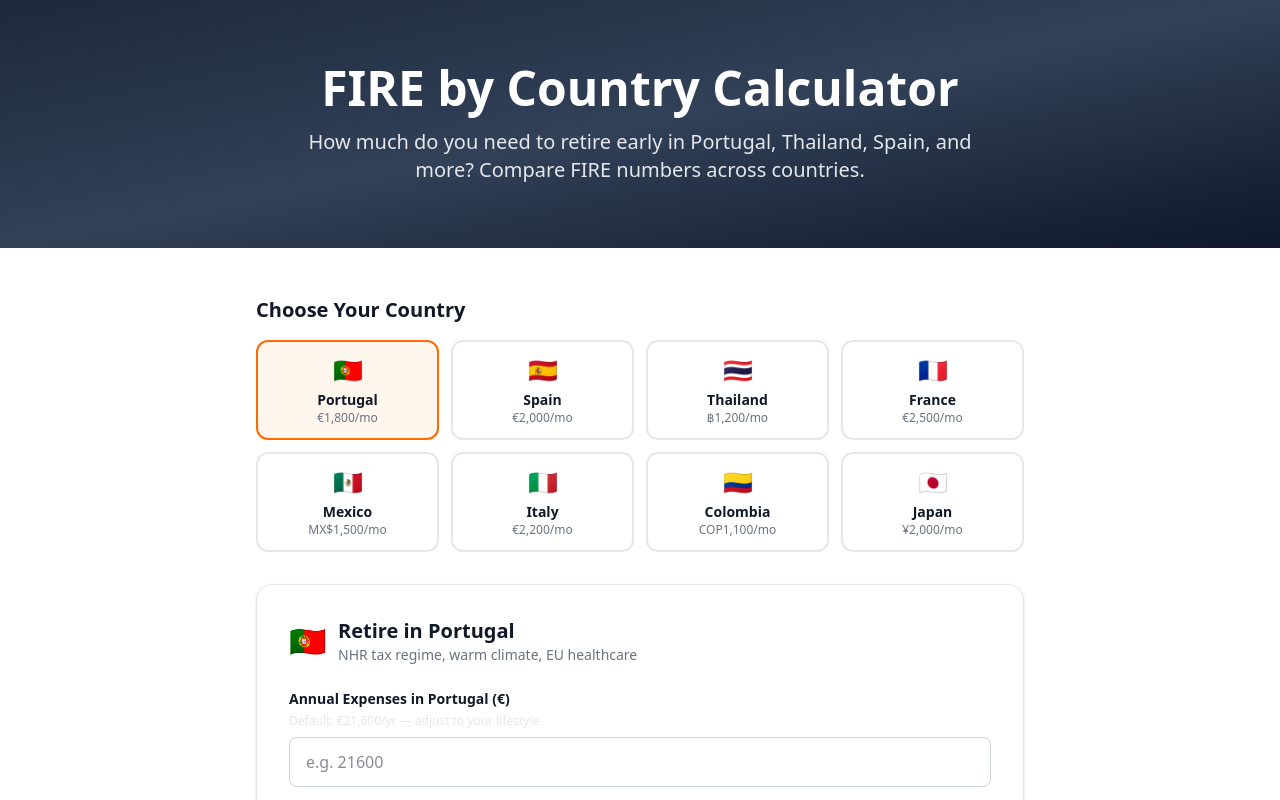
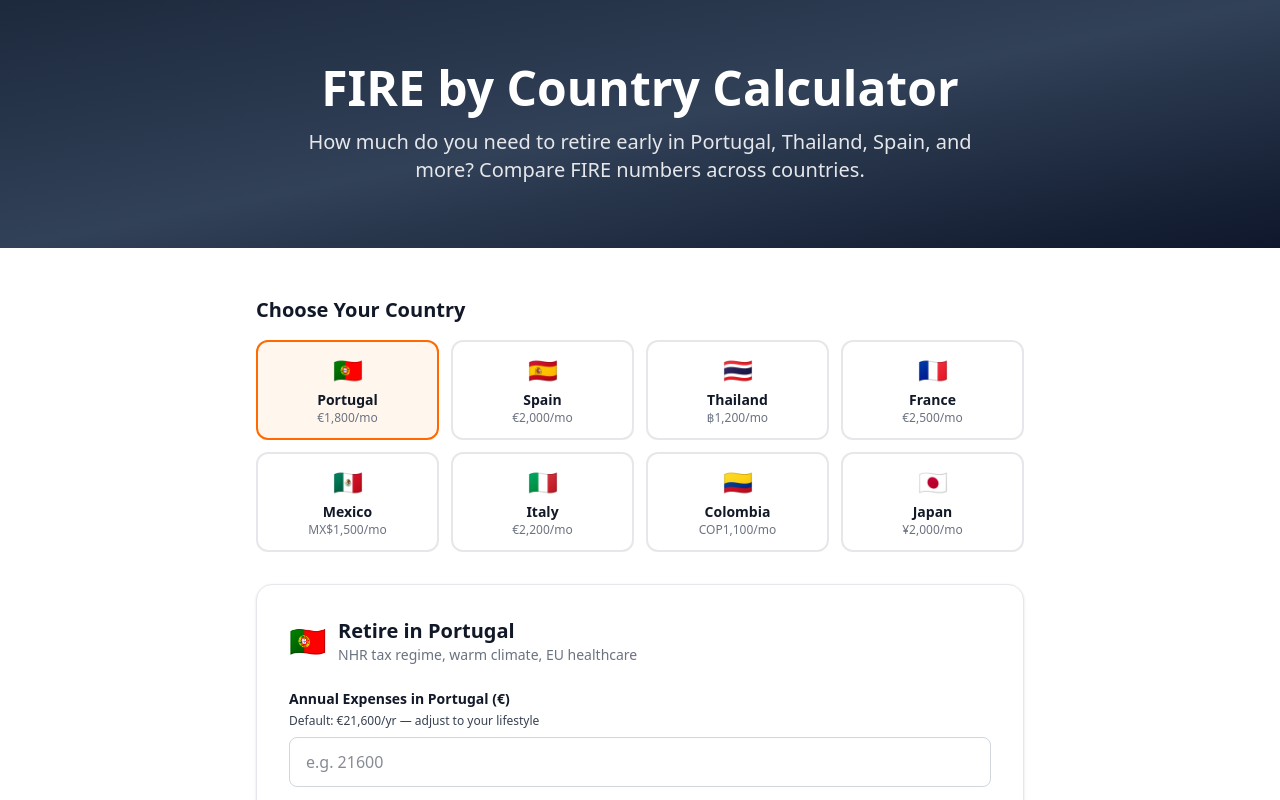
Before and after one commit to giraudsebastien79000-max/firepathtools, a Next.js app: page /fire-by-country-calculator in a window 1280 px wide. Shown: the top 800 px of the page. Built offline with nearby package versions, Linux system fonts and the light colour scheme.

Commit message:
Fix Default text color

```diff
--- a/app/fire-by-country-calculator/client.tsx
+++ b/app/fire-by-country-calculator/client.tsx
@@ -83,7 +83,7 @@ export default function FireByCountryClient() {
             <div className="space-y-5">
               <div>
                 <label className="block text-sm font-bold mb-1" style={{color:"#111827"}}>Annual Expenses in {selected.name} ({selected.symbol})</label>
-                <p className="text-xs text-gray-500 mb-2">Default: {selected.symbol}{(selected.monthlyCost * 12).toLocaleString()}/yr — adjust to your lifestyle</p>
+                <p className="text-xs mb-2" style={{color:"#374151"}}>Default: {selected.symbol}{(selected.monthlyCost * 12).toLocaleString()}/yr — adjust to your lifestyle</p>
                 <input type="number" value={customExpenses} onChange={(e) => setCustomExpenses(e.target.value)}
                   placeholder={"e.g. " + (selected.monthlyCost * 12)} className="w-full border border-gray-300 rounded-lg px-4 py-3 text-gray-900 focus:outline-none focus:ring-2 focus:ring-orange-500" />
               </div>
```
Also changed, not shown: 2 other files (tests, documents, lock files or other folders).
